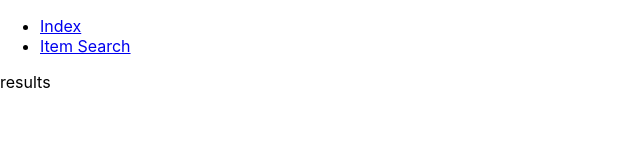
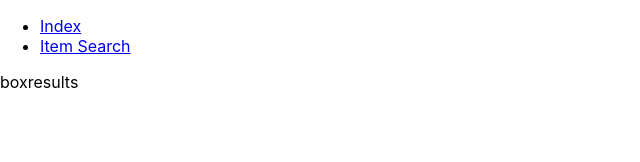
Before and after one commit to argoneuscze/FFXIV-Watcher, a React (Create React App) app: page /#/search in a window 1280 px wide. Shown: the top 162 px of the page, without its empty margins (0-640 px from the left). Built offline with nearby package versions, Linux system fonts and the light colour scheme.

Commit message:
added containers

```diff
--- a/src/components/App.js
+++ b/src/components/App.js
@@ -2,16 +2,16 @@ import React, {Component} from 'react';
 import './App.css';
 import Layout from "../containers/layout";
 import {HashRouter, Route} from "react-router-dom";
-import SearchResults from "./item_search/search_results";
-import ItemWatcher from "./item_watcher/item_watcher";
+import ItemSearchContainer from "../containers/item_search_container";
+import ItemWatcherContainer from "../containers/item_watcher_container";
 
 class App extends Component {
     render() {
         return (
             <HashRouter>
                 <Layout>
-                    <Route path="/" exact component={ItemWatcher}/>
-                    <Route path="/search" exact component={SearchResults}/>
+                    <Route path="/" exact component={ItemWatcherContainer}/>
+                    <Route path="/search" exact component={ItemSearchContainer}/>
                 </Layout>
             </HashRouter>
         );
--- a/src/components/item_search/search_results.js
+++ b/src/components/item_search/search_results_table.js
@@ -1,6 +1,6 @@
 import React from 'react';
 
-export default class SearchResults extends React.Component {
+export default class SearchResultsTable extends React.Component {
     render() {
         return (
             "results"
--- a/src/components/item_watcher/item_watcher.js
+++ b/src/components/item_watcher/item_watcher_table.js
@@ -1,6 +1,6 @@
 import React from 'react';
 
-export default class ItemWatcher extends React.Component {
+export default class ItemWatcherTable extends React.Component {
     render() {
         return (
             "watcher"
--- /dev/null
+++ b/src/containers/item_search_container.js
@@ -0,0 +1,14 @@
+import React from 'react';
+import SearchBox from "../components/item_search/search_box";
+import SearchResultsTable from "../components/item_search/search_results_table";
+
+export default class ItemSearchContainer extends React.Component {
+    render() {
+        return (
+            <div>
+                <SearchBox/>
+                <SearchResultsTable/>
+            </div>
+        );
+    }
+}
--- /dev/null
+++ b/src/containers/item_watcher_container.js
@@ -0,0 +1,10 @@
+import React from 'react';
+import ItemWatcherTable from "../components/item_watcher/item_watcher_table";
+
+export default class ItemWatcherContainer extends React.Component {
+    render() {
+        return (
+            <ItemWatcherTable/>
+        );
+    }
+}
```
